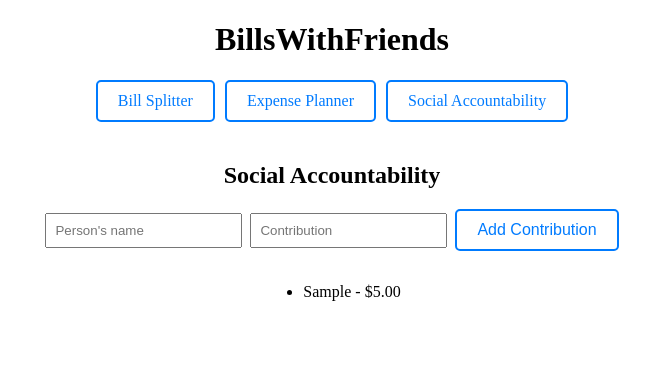
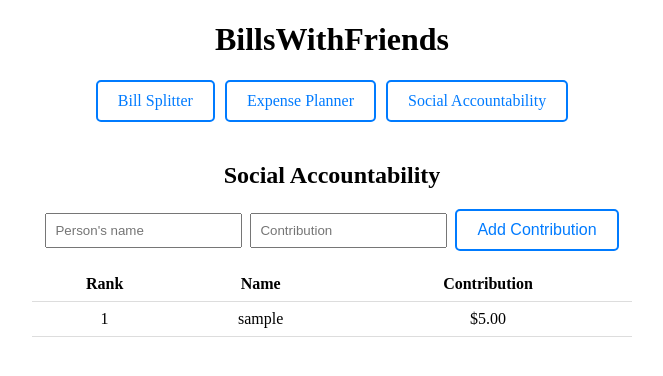
Before and after one commit to NitinRao-Columbia/Bill-Splitter, a React (Vite) app: page /socialaccountability in a window 1280 px wide. Both pictures are taken after typing "Sample", "5" into the empty fields and a click on the button "Add Contribution". Shown: the top 376 px of the page, without its empty margins (308-971 px from the left). Built offline with nearby package versions, Linux system fonts and the light colour scheme.

Commit message:
made social accountability a table

```diff
--- a/src/pages/social-accountability-page/SocialAccountability.tsx
+++ b/src/pages/social-accountability-page/SocialAccountability.tsx
@@ -13,14 +13,25 @@ const SocialAccountability: React.FC = () => {
 
   const addContribution = () => {
     if (!person || !contribution) return;
-    const newContribution = {
-      person,
-      contribution: parseFloat(contribution),
-    };
-    setContributions([...contributions, newContribution]);
+    const normalizedPerson = person.toLowerCase();
+    const contributionValue = parseFloat(contribution);
+    setContributions((prevContributions) => {
+      const existingIndex = prevContributions.findIndex((entry) => entry.person === normalizedPerson);
+      if (existingIndex !== -1) {
+        const updatedContributions = prevContributions.map((entry, index) =>
+          index === existingIndex
+            ? { ...entry, contribution: entry.contribution + contributionValue }
+            : entry
+        );
+        return updatedContributions;
+      }
+      return [...prevContributions, { person: normalizedPerson, contribution: contributionValue }];
+    });
     setPerson('');
     setContribution('');
   };
+
+  const sortedContributions = contributions.sort((a, b) => b.contribution - a.contribution);
 
   return (
     <div className="centered-content">
@@ -44,13 +55,24 @@ const SocialAccountability: React.FC = () => {
           Add Contribution
         </button>
       </div>
-      <ul>
-        {contributions.map((entry, index) => (
-          <li key={index}>
-            {entry.person} - ${entry.contribution.toFixed(2)}
-          </li>
-        ))}
-      </ul>
+      <table className="contribution-table" style={{ borderCollapse: 'collapse', width: '100%' }}>
+        <thead>
+          <tr style={{ borderBottom: '1px solid #ddd' }}>
+            <th style={{ padding: '0.5rem' }}>Rank</th>
+            <th style={{ padding: '0.5rem' }}>Name</th>
+            <th style={{ padding: '0.5rem' }}>Contribution</th>
+          </tr>
+        </thead>
+        <tbody>
+          {sortedContributions.map((entry, index) => (
+            <tr key={index} style={{ borderBottom: '1px solid #ddd' }}>
+              <td style={{ padding: '0.5rem' }}>{index + 1}</td>
+              <td style={{ padding: '0.5rem' }}>{entry.person}</td>
+              <td style={{ padding: '0.5rem' }}>${entry.contribution.toFixed(2)}</td>
+            </tr>
+          ))}
+        </tbody>
+      </table>
     </div>
   );
 };
```
